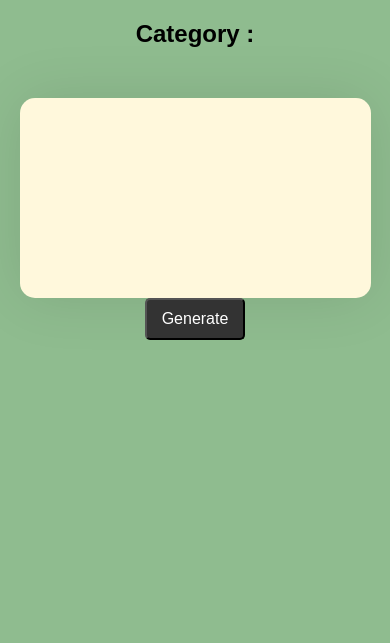
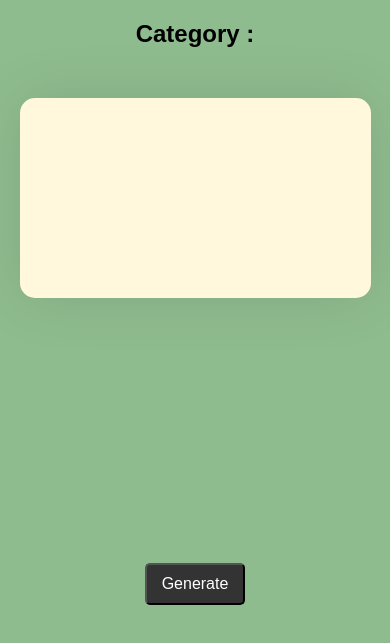
Before and after one commit to kumarshobhit-1/Random-Joke-Generator, a plain HTML site: page index.html in a window 390 px wide. Shown: the part 139-782 px from the top of the page. Drawn offline with nearby package versions, Linux system fonts and the light colour scheme.

Commit message:
Update style.css

```diff
--- a/data/style.css
+++ b/data/style.css
@@ -82,7 +82,7 @@ h1{
 @media(max-width: 480px){
     #btn{
         padding: 10px 15px;
-/*         margin-bottom: 300px; */
+        margin-bottom: 100px;
     }
     .container{
         max-width: 400px;
```
